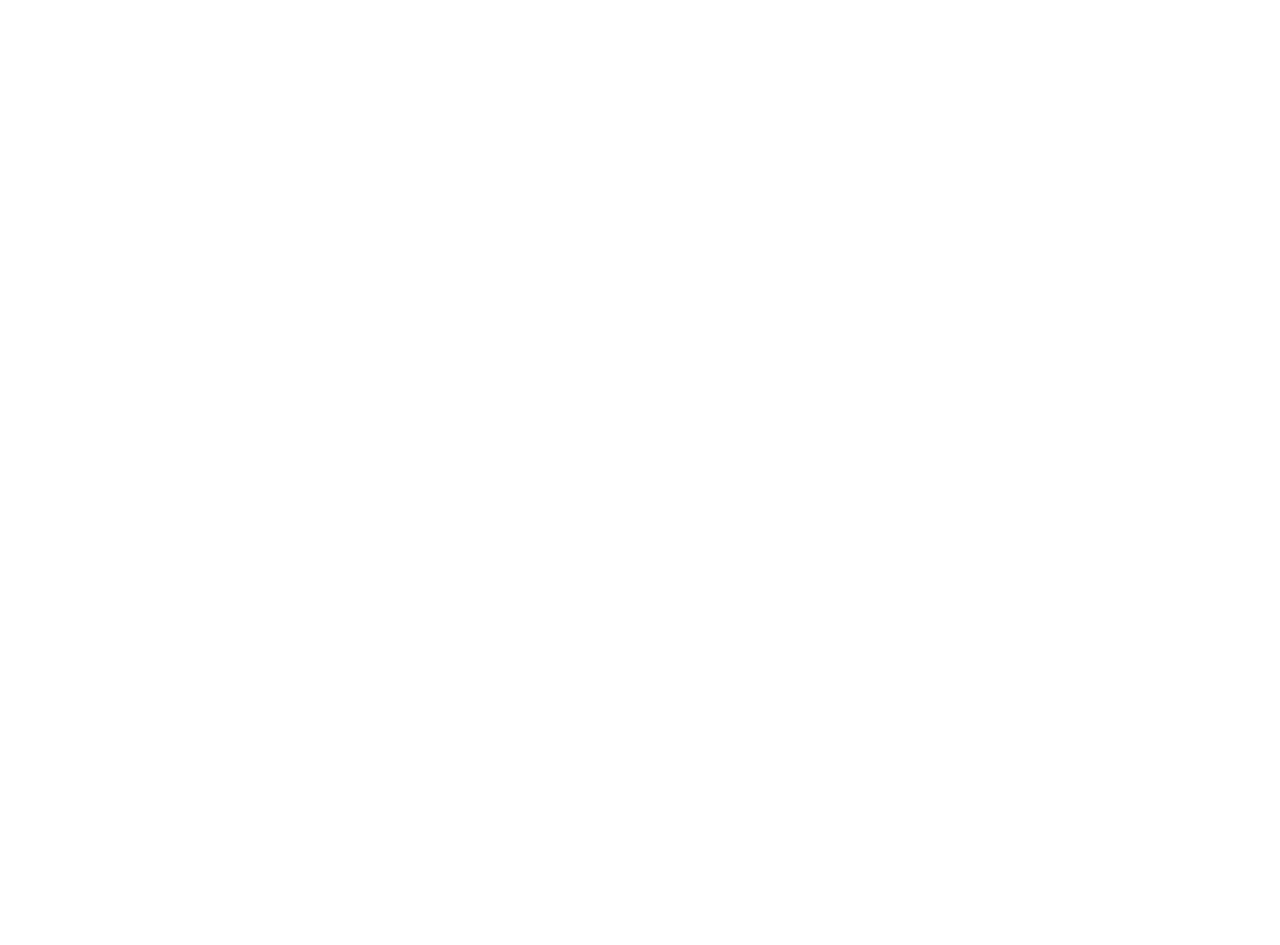
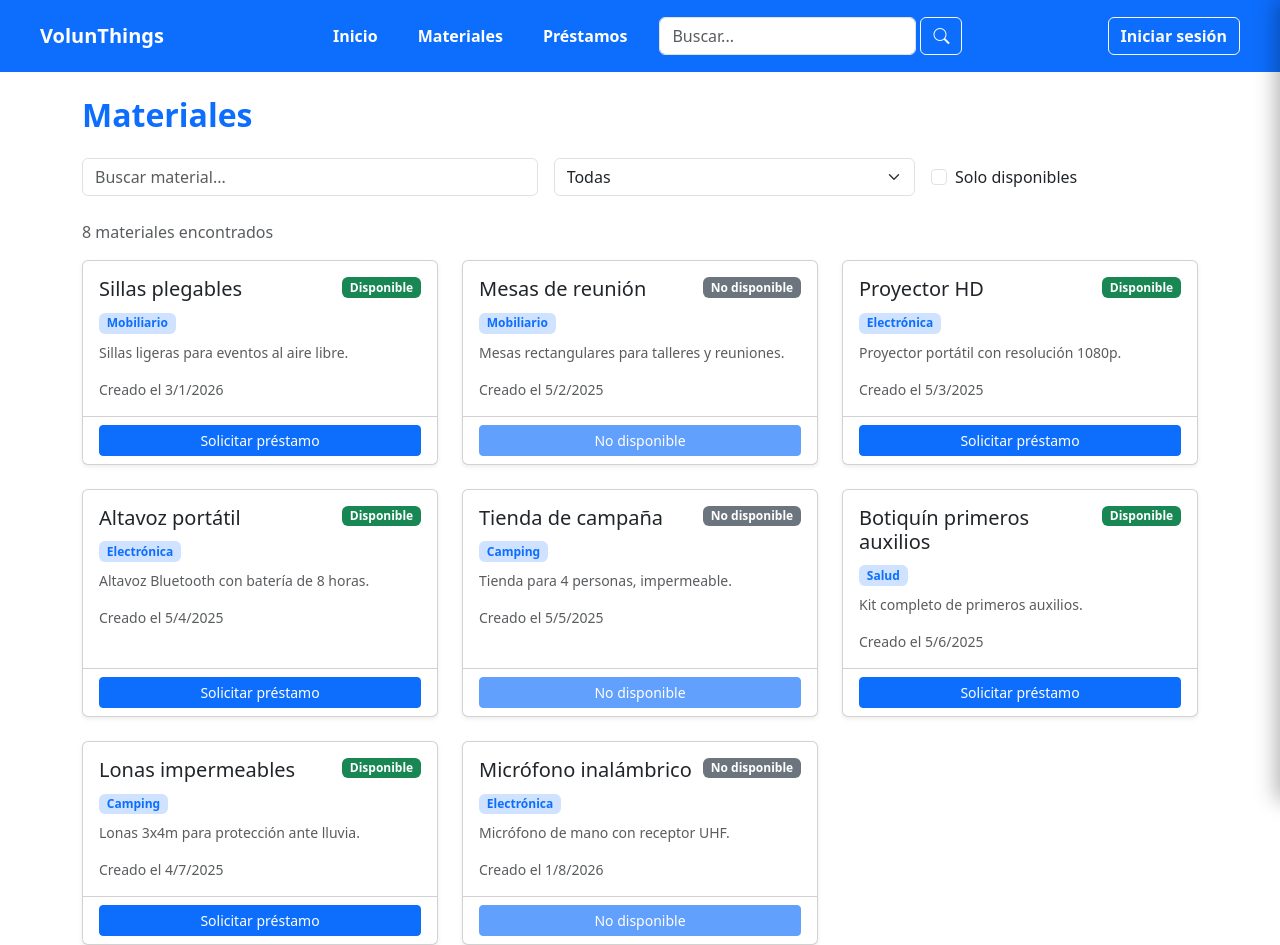
Before and after one commit to GaxDev/VolunThings, a React (Vite) app: page /materials in a window 1280 px wide. Before the commit this address had no page. Before the commit the page ends 800 px from the top, so only its background shows below. Built offline with nearby package versions, Linux system fonts and the light colour scheme.

Commit message:
Changes: polish navbar design and alignment

```diff
--- a/src/components/Navbar.tsx
+++ b/src/components/Navbar.tsx
@@ -27,7 +27,7 @@
 
     return (
         <>
-            <nav className="navbar navbar-dark bg-primary py-5">
+            <nav className="navbar navbar-dark bg-primary py-3">
                 <div className="container-fluid px-4 d-flex align-items-center">
                     <div className="flex-grow-1 ps-3">
                         <Link className="navbar-brand fw-bold text-white text-decoration-none" to="/">VolunThings</Link>
@@ -42,10 +42,10 @@
                         <i className="bi bi-list"></i>
                     </button>
                     <div className="d-none d-lg-flex align-items-center gap-4">
-                        <ul className="navbar-nav d-flex flex-row gap-3 mb-0">
+                        <ul className="navbar-nav d-flex flex-row gap-4 mb-0">
                             {navLinks.map(({ to, label }) => (
                                 <li className="nav-item" key={to}>
-                                    <Link className="nav-link text-white fw-semibold nav-custom-link" to={to}>{label}</Link>
+                                    <Link className="nav-link text-white fw-semibold nav-custom-link p-2" to={to}>{label}</Link>
                                 </li>
                             ))}
                         </ul>
--- a/src/pages/Home.tsx
+++ b/src/pages/Home.tsx
@@ -18,7 +18,6 @@
 
   return (
     <>
-      <Navbar />
       <div className="container mt-4">
         <div className="card shadow p-4">
           <h1 className="text-primary">Home</h1>
--- /dev/null
+++ b/src/pages/Materials.tsx
@@ -0,0 +1,121 @@
+import { useState, useMemo } from "react";
+
+interface Material {
+    id: number;
+    name: string;
+    category: string;
+    description: string;
+    available: boolean;
+    createdAt?: string;
+}
+
+const mockMaterials: Material[] = [
+    { id: 1, name: "Sillas plegables", category: "Mobiliario", description: "Sillas ligeras para eventos al aire libre.", available: true, createdAt: "2026-03-01T10:00:00Z" },
+    { id: 2, name: "Mesas de reunión", category: "Mobiliario", description: "Mesas rectangulares para talleres y reuniones.", available: false, createdAt: "2025-05-02T10:00:00Z" },
+    { id: 3, name: "Proyector HD", category: "Electrónica", description: "Proyector portátil con resolución 1080p.", available: true, createdAt: "2025-05-03T10:00:00Z" },
+    { id: 4, name: "Altavoz portátil", category: "Electrónica", description: "Altavoz Bluetooth con batería de 8 horas.", available: true, createdAt: "2025-05-04T10:00:00Z" },
+    { id: 5, name: "Tienda de campaña", category: "Camping", description: "Tienda para 4 personas, impermeable.", available: false, createdAt: "2025-05-05T10:00:00Z" },
+    { id: 6, name: "Botiquín primeros auxilios", category: "Salud", description: "Kit completo de primeros auxilios.", available: true, createdAt: "2025-05-06T10:00:00Z" },
+    { id: 7, name: "Lonas impermeables", category: "Camping", description: "Lonas 3x4m para protección ante lluvia.", available: true, createdAt: "2025-04-07T10:00:00Z" },
+    { id: 8, name: "Micrófono inalámbrico", category: "Electrónica", description: "Micrófono de mano con receptor UHF.", available: false, createdAt: "2026-01-08T10:00:00Z" },
+];
+
+const categories = ["Todas", ...Array.from(new Set(mockMaterials.map((m) => m.category)))];
+
+const Materials = () => {
+    const [search, setSearch] = useState("");
+    const [category, setCategory] = useState("Todas");
+    const [onlyAvailable, setOnlyAvailable] = useState(false);
+
+    const filtered = useMemo(() => {
+        return mockMaterials.filter((m) => {
+            const matchSearch = m.name.toLowerCase().includes(search.toLowerCase()) ||
+                m.description.toLowerCase().includes(search.toLowerCase());
+            const matchCategory = category === "Todas" || m.category === category;
+            const matchAvailable = !onlyAvailable || m.available;
+            return matchSearch && matchCategory && matchAvailable;
+        });
+    }, [search, category, onlyAvailable]);
+
+    return (
+        <div className="container mt-4">
+            <h2 className="text-primary fw-bold mb-4">Materiales</h2>
+
+            <div className="row g-3 mb-4">
+                <div className="col-12 col-md-5">
+                    <input
+                        className="form-control"
+                        type="search"
+                        placeholder="Buscar material..."
+                        value={search}
+                        onChange={(e) => setSearch(e.target.value)}
+                    />
+                </div>
+                <div className="col-12 col-md-4">
+                    <select
+                        className="form-select"
+                        value={category}
+                        onChange={(e) => setCategory(e.target.value)}
+                    >
+                        {categories.map((c) => (
+                            <option key={c} value={c}>{c}</option>
+                        ))}
+                    </select>
+                </div>
+                <div className="col-12 col-md-3 d-flex align-items-center">
+                    <div className="form-check mb-0">
+                        <input
+                            className="form-check-input"
+                            type="checkbox"
+                            id="availableCheck"
+                            checked={onlyAvailable}
+                            onChange={(e) => setOnlyAvailable(e.target.checked)}
+                        />
+                        <label className="form-check-label" htmlFor="availableCheck">
+                            Solo disponibles
+                        </label>
+                    </div>
+                </div>
+            </div>
+
+            <p className="text-muted mb-3">{filtered.length} material{filtered.length !== 1 ? "es" : ""} encontrado{filtered.length !== 1 ? "s" : ""}</p>
+
+            {filtered.length === 0 ? (
+                <div className="text-center py-5 text-muted">
+                    <i className="bi bi-box-seam fs-1"></i>
+                    <p className="mt-2">No se encontraron materiales con esos filtros.</p>
+                </div>
+            ) : (
+                <div className="row g-4">
+                    {filtered.map((material) => (
+                        <div className="col-12 col-sm-6 col-lg-4" key={material.id}>
+                            <div className="card h-100 shadow-sm">
+                                <div className="card-body">
+                                    <div className="d-flex justify-content-between align-items-start mb-2">
+                                        <h5 className="card-title mb-0">{material.name}</h5>
+                                        <span className={`badge ${material.available ? 'bg-success' : 'bg-secondary'}`}>
+                                            {material.available ? "Disponible" : "No disponible"}
+                                        </span>
+                                    </div>
+                                    <span className="badge bg-primary-subtle text-primary mb-2">{material.category}</span>
+                                    <p className="card-text text-muted small">{material.description}</p>
+                                    <p className="text-muted small mb-0">Creado el {new Date(material.createdAt).toLocaleDateString()}</p>
+                                </div>
+                                <div className="card-footer bg-transparent">
+                                    <button
+                                        className="btn btn-primary btn-sm w-100"
+                                        disabled={!material.available}
+                                    >
+                                        {material.available ? "Solicitar préstamo" : "No disponible"}
+                                    </button>
+                                </div>
+                            </div>
+                        </div>
+                    ))}
+                </div>
+            )}
+        </div>
+    );
+};
+
+export default Materials;
--- a/src/routes/AppRouter.tsx
+++ b/src/routes/AppRouter.tsx
@@ -1,12 +1,16 @@
 import { BrowserRouter, Routes, Route } from "react-router-dom";
 import Home from "../pages/Home";
 import About from "../pages/About";
+import Materials from "../pages/Materials";
+import Navbar from "../components/Navbar";
 
 const AppRouter = () => {
   return (
     <BrowserRouter>
+      <Navbar />
       <Routes>
         <Route path="/" element={<Home />} />
+        <Route path="/materials" element={<Materials />} />
         <Route path="/about" element={<About />} />
       </Routes>
     </BrowserRouter>
```
